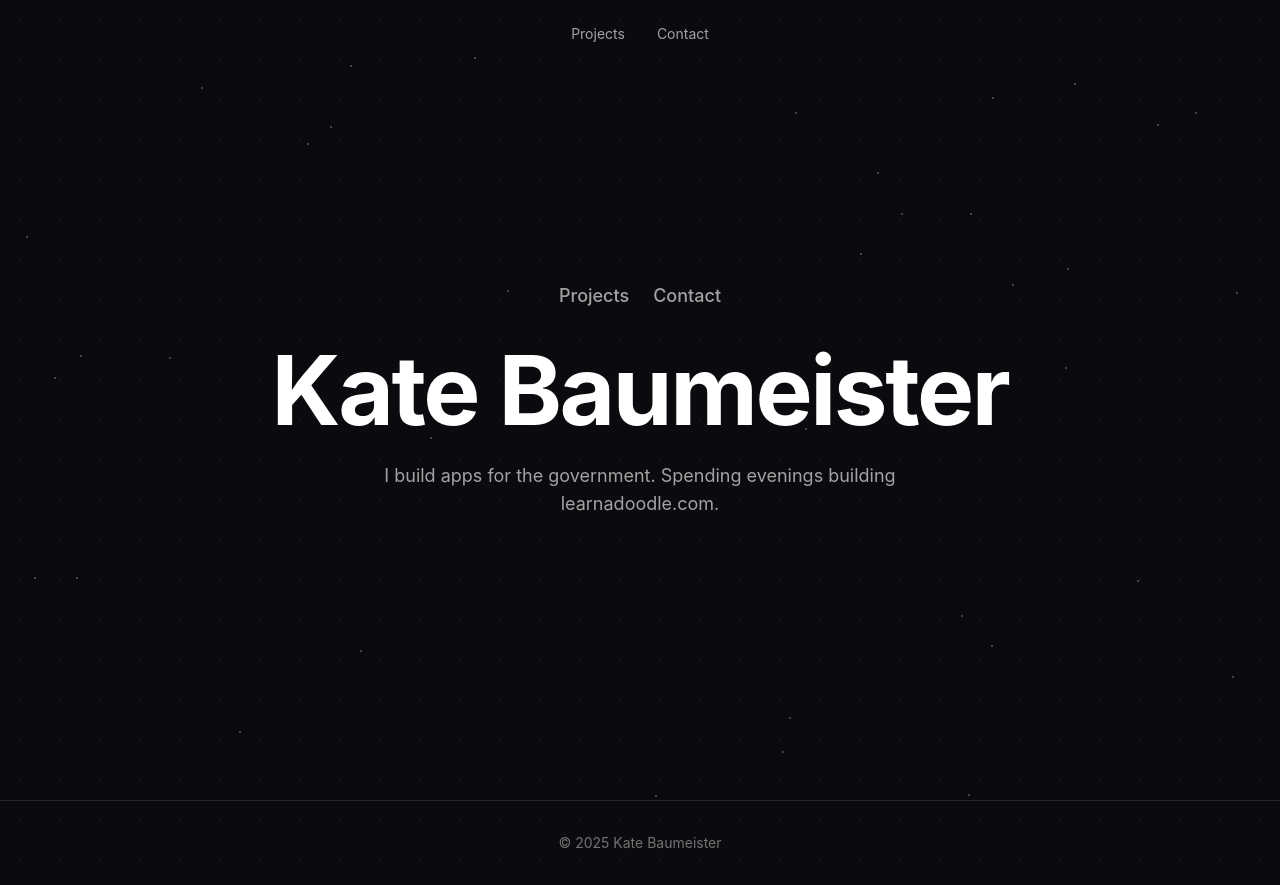
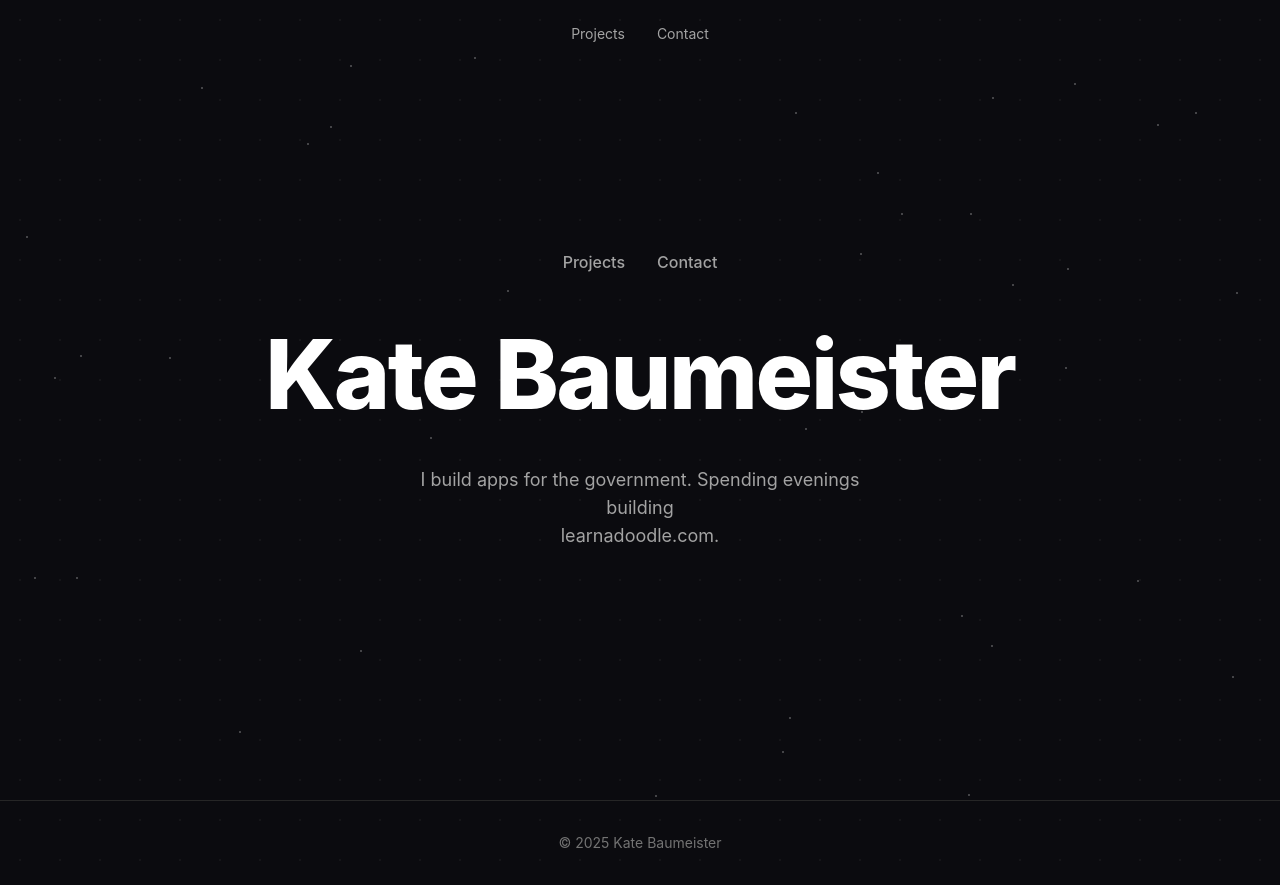
Before and after one commit to katiebaumeister/nextjspractice, a Next.js app in the folder portfolio/: page / in a window 1280 px wide. Built offline with nearby package versions, Linux system fonts and the light colour scheme; no server answers.

Commit message:
Update Hero.js

```diff
--- a/portfolio/components/Hero.js
+++ b/portfolio/components/Hero.js
@@ -5,20 +5,21 @@ import Link from 'next/link';
 export default function Hero() {
   return (
     <section className="min-h-screen flex flex-col items-center justify-center text-center px-4">
-      <div className="mb-8 flex flex-wrap justify-center space-x-6 text-base sm:text-lg font-medium text-neutral-400">
-        <Link href="/projects" className="hover:text-white transition duration-200 underline-offset-4 hover:underline">Projects</Link>
-        <Link href="/contact" className="hover:text-white transition duration-200 underline-offset-4 hover:underline">Contact</Link>
+      <div className="mb-10 flex flex-wrap justify-center space-x-8 text-sm sm:text-base font-medium text-neutral-400">
+        <Link href="/projects" className="hover:text-white transition duration-200">Projects</Link>
+        <Link href="/contact" className="hover:text-white transition duration-200">Contact</Link>
       </div>
       <motion.h1
         initial={{ opacity: 0, y: 50 }}
         animate={{ opacity: 1, y: 0 }}
         transition={{ duration: 1 }}
-        className="text-5xl sm:text-6xl md:text-7xl lg:text-[96px] font-bold tracking-tight leading-tight"
+        className="text-[80px] sm:text-[96px] font-extrabold tracking-tight leading-tight"
       >
         Kate Baumeister
       </motion.h1>
-      <p className="mt-6 text-base sm:text-lg text-neutral-400 max-w-xl">
-        I build apps for the government. Spending evenings building learnadoodle.com.
+      <p className="mt-8 text-base sm:text-lg text-neutral-400 max-w-md">
+        I build apps for the government. Spending evenings building <br />
+        learnadoodle.com.
       </p>
     </section>
   );
```
